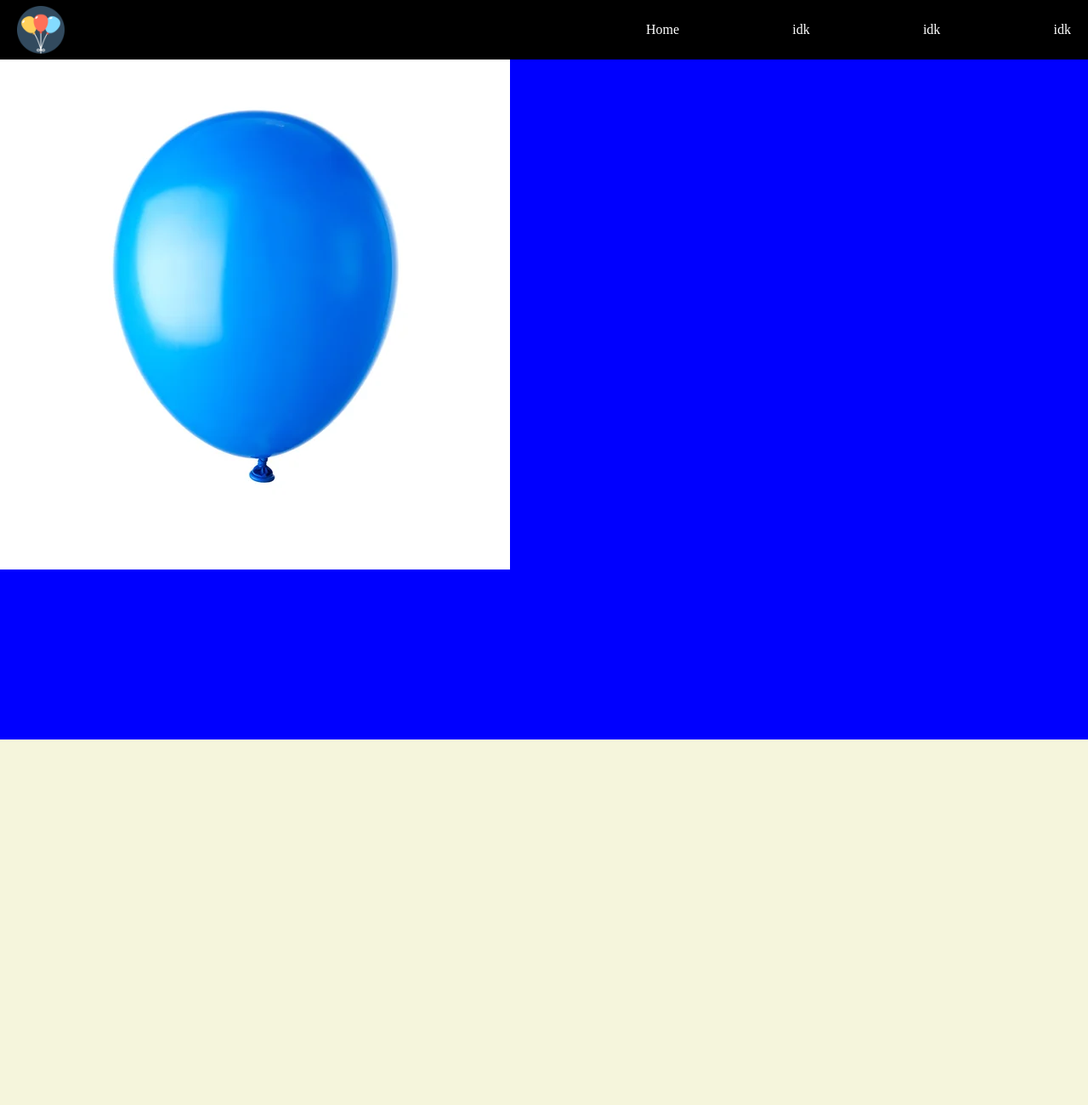
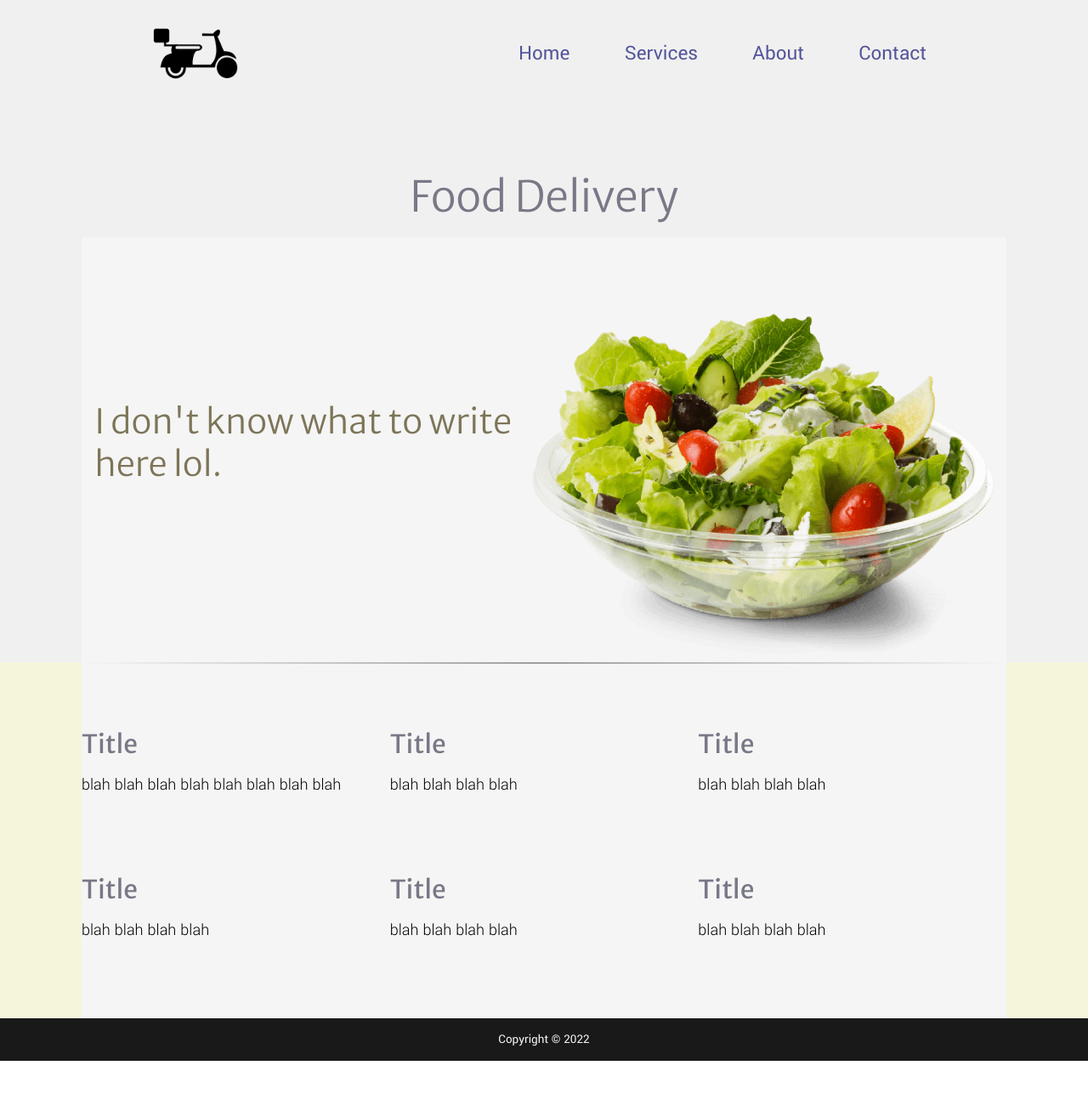
Before and after one commit to mmarckwo/N315-Homework-1, a website: page index.html in a window 1280 px wide. Shown: the top 1300 px of the page at 85% size. After the commit the page ends 1248 px from the top, so only its background shows below. Drawn offline with Linux system fonts and the light colour scheme.

Commit message:
Content update
Home page, styling, images, & fonts.

```diff
--- a/index.html
+++ b/index.html
@@ -9,19 +9,63 @@
   </head>
   <body>
     <nav>
-      <div class="logo"><img src="images/b_icon.png" alt="" /></div>
+      <div class="logo">
+        <a href="index.html">
+          <img src="images/moped-icon.png" alt="moped icon" />
+        </a>
+      </div>
       <div class="links">
-        <a href="#">Home</a>
-        <a href="#">idk</a>
-        <a href="#">idk</a>
-        <a href="#">idk</a>
+        <a href="index.html">Home</a>
+        <a href="#">Services</a>
+        <a href="#">About</a>
+        <a href="#">Contact</a>
       </div>
     </nav>
 
     <section class="top">
-        <img src="images/blue.jpg" alt="">
+      <h1>Food Delivery</h1>
+      <div class="imgPlusSubtitle">
+        <div class="imgSubtitle">
+          <p>I don't know what to write here lol.</p>
+        </div>
+        <div class="imgContent">
+          <img src="images/salad.png" alt="salad" />
+        </div>
+      </div>
     </section>
-    <section class="bottom"></section>
+    <section class="bottom">
+      <div class="textSection">
+        <hr />
+        <div class="textRow">
+          <div class="textItem">
+            <h2>Title</h2>
+            <p>blah blah blah blah blah blah blah blah</p>
+          </div>
+          <div class="textItem">
+            <h2>Title</h2>
+            <p>blah blah blah blah</p>
+          </div>
+          <div class="textItem">
+            <h2>Title</h2>
+            <p>blah blah blah blah</p>
+          </div>
+        </div>
+        <div class="textRow">
+          <div class="textItem">
+            <h2>Title</h2>
+            <p>blah blah blah blah</p>
+          </div>
+          <div class="textItem">
+            <h2>Title</h2>
+            <p>blah blah blah blah</p>
+          </div>
+          <div class="textItem">
+            <h2>Title</h2>
+            <p>blah blah blah blah</p>
+          </div>
+        </div>
+      </div>
+    </section>
 
     <footer>Copyright &copy; 2022</footer>
   </body>
--- a/scss/bottom.scss
+++ b/scss/bottom.scss
@@ -1,4 +1,46 @@
 .bottom {
-    min-height: 100%;
-    background-color: beige;
+  min-height: 50%;
+  background-color: beige;
+
+  hr {
+    border: 0;
+    height: 1.5px;
+    background-image: linear-gradient(
+      to right,
+      rgba(0, 0, 0, 0),
+      rgba(50, 50, 50, 0.45),
+      rgba(0, 0, 0, 0)
+    );
+  }
+
+  .textSection {
+    width: 85%;
+    margin: 0 auto;
+    background-color: rgb(245, 245, 245);
+    padding-bottom: 75px;
+
+    .textRow {
+      display: flex;
+      align-items: center;
+      justify-content: space-around;
+      padding-top: 75px;
+
+      .textItem {
+        width: 400px;
+
+        h2 {
+          font-family: "Merriweather Sans", sans-serif;
+          color: rgb(120, 120, 135);
+          font-weight: 400;
+          font-size: 30px;
+        }
+
+        p {
+          font-size: 20px;
+          font-family: "Yantramanav", sans-serif;
+          font-weight: 300;
+        }
+      }
+    }
+  }
 }
--- a/scss/footer.scss
+++ b/scss/footer.scss
@@ -1,8 +1,11 @@
 footer {
     height: 50px;
-    background-color: black;
+    background-color: rgb(25, 25, 25);
     display: flex;
     align-items: center;
     justify-content: space-evenly;
-    color: white;
+    color: rgb(245, 245, 245);
+    font-size: 15px;
+    font-family: 'Yantramanav', sans-serif;
+    font-weight: 400;
 }
--- a/scss/nav.scss
+++ b/scss/nav.scss
@@ -1,20 +1,27 @@
 nav {
-    height: 70px;
-    background-color: black;
+    height: 125px;
+    background-color: rgb(240, 240, 240);
     display: flex;
     align-items: center;
-    justify-content: space-between;
+    justify-content: space-around;
+    font-size: 25px;
+    font-family: 'Yantramanav', sans-serif;
+    font-weight: 400;
 
     .logo {
         height: 100%;
-        margin-left: 20px;
+        margin-left:20px;
         display: flex;
         align-items: center;
         justify-content: space-evenly;
 
-        img {
+        a {
             height: 80%;
+            img {
+                height: 100%;
+            }
         }
+
     }
 
     .links {
@@ -26,7 +33,12 @@ nav {
 
         a {
             text-decoration: none;
-            color: white;
+            color: rgb(85, 85, 155);
+            padding: 5px 10px 5px 10px;
+        }
+
+        a:hover {
+            background-color: rgb(180, 180, 180);
         }
     }
 }
--- a/scss/styles.scss
+++ b/scss/styles.scss
@@ -3,3 +3,8 @@
 @import "top.scss";
 @import "bottom.scss";
 @import "footer.scss";
+@import url('https://fonts.googleapis.com/css2?family=Merriweather+Sans:wght@300;400;500&family=Yantramanav:wght@100;300;400&display=swap');
+
+
+// font-family: 'Merriweather Sans', sans-serif;
+// font-family: 'Yantramanav', sans-serif;
--- a/scss/top.scss
+++ b/scss/top.scss
@@ -1,4 +1,47 @@
 .top {
-    min-height: 100%;
-    background-color: blue;
+  min-height: 50%;
+  background-color: rgb(240, 240, 240);
+
+  h1 {
+    padding-top: 75px;
+    display: flex;
+    align-items: center;
+    justify-content: space-around;
+    font-family: "Merriweather Sans", sans-serif;
+    color: rgb(120, 120, 135);
+    font-weight: 300;
+    font-size: 50px;
+  }
+
+  .imgPlusSubtitle {
+    height: 500px;
+    width: 85%;
+    margin: 0 auto;
+    display: flex;
+    align-items: center;
+    justify-content: space-evenly;
+    background-color: rgb(245, 245, 245);
+
+    .imgSubtitle {
+      width: 500px;
+
+      p {
+        font-family: "Merriweather Sans", sans-serif;
+        color: rgb(125, 117, 88);
+        font-weight: 300;
+        font-size: 40px;
+      }
+    }
+
+    .imgContent {
+      height: 100%;
+      display: flex;
+      align-items: flex-end;
+      margin-bottom: 20px;
+
+      img {
+        height: 80%;
+      }
+    }
+  }
 }
```
Also changed, not shown: css/styles.css, images/moped-icon.png (added), images/salad.png (added), 1 other file.
